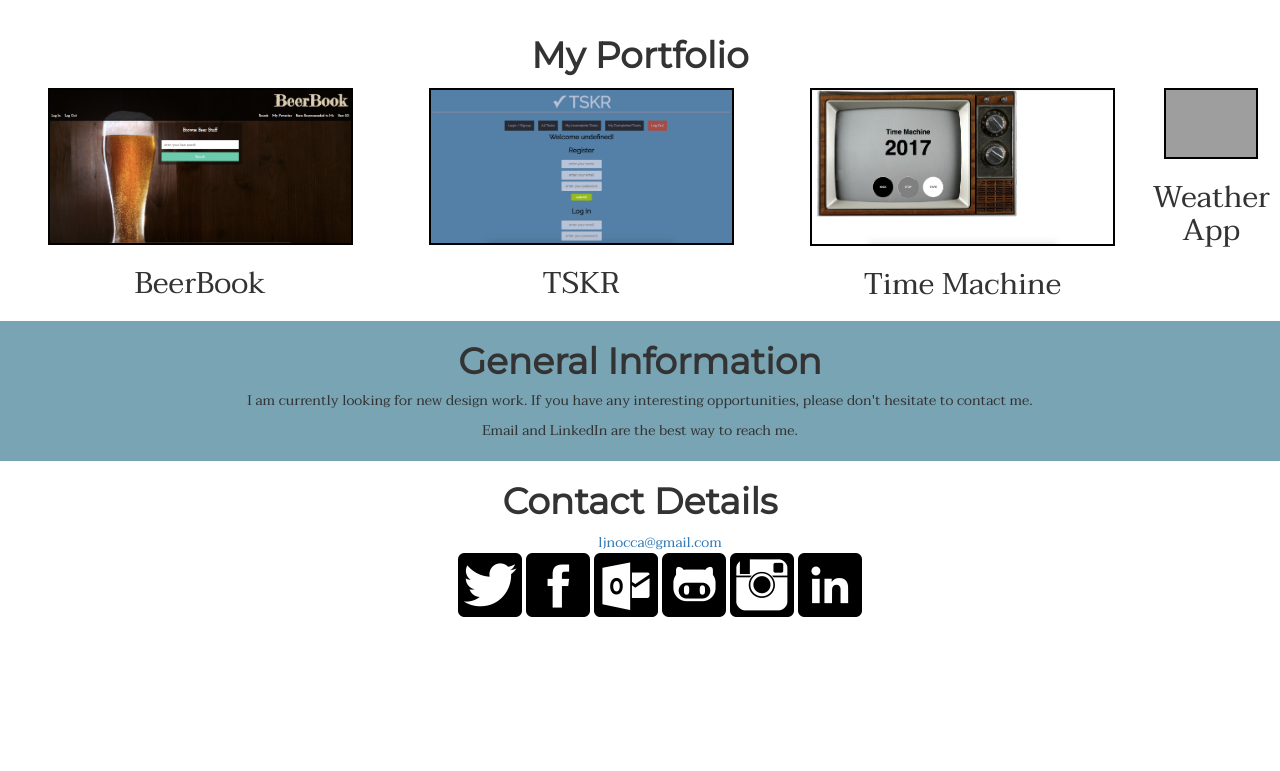
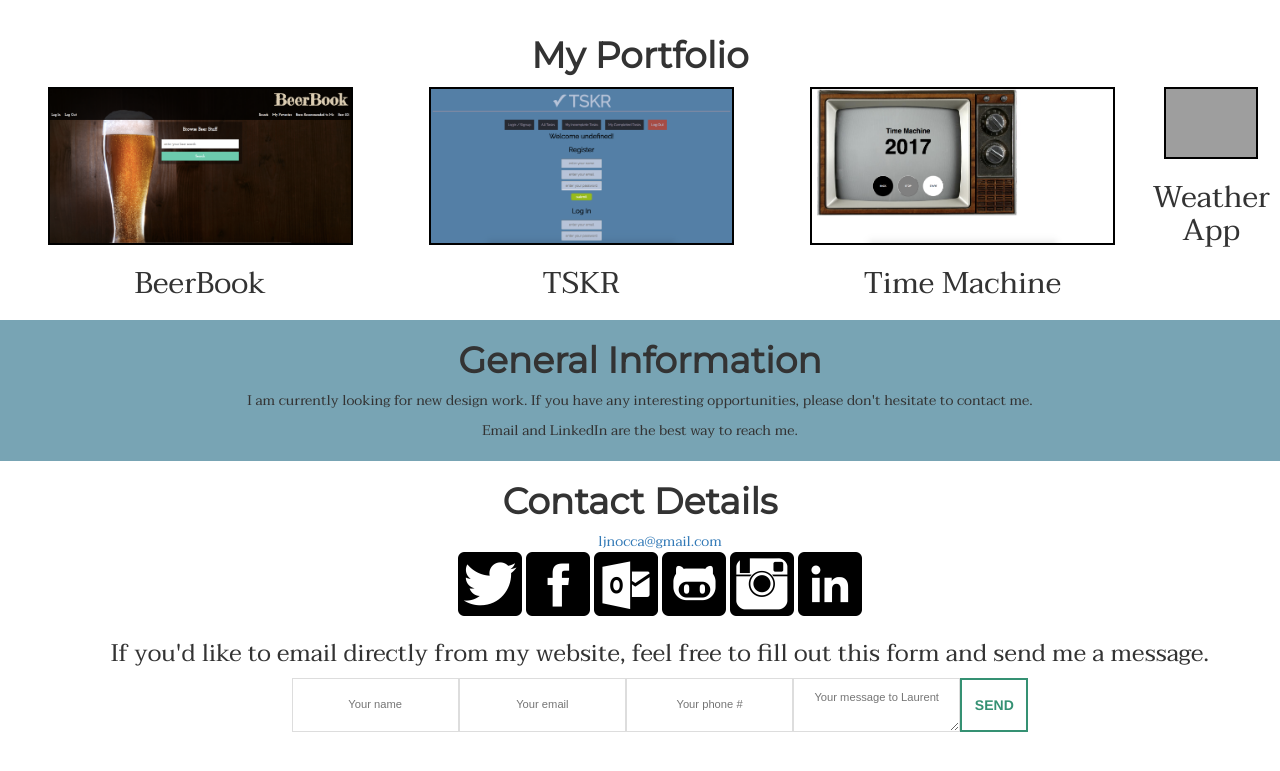
Before and after one commit to ljnocca/portfolioWebsite, a plain HTML site: page index.html in a window 1280 px wide. Shown: the part 1495-2266 px from the top of the page. Drawn offline with nearby package versions, Linux system fonts and the light colour scheme; grey boxes are pictures that could not be loaded.

Commit message:
styling updates

```diff
--- a/index.html
+++ b/index.html
@@ -26,7 +26,7 @@
     </header>
 
     <div id="profilePic">
-        <img src="images/profile.png" id="laurentPic" >
+        <img src="images/profile.jpeg" id="laurentPic" >
     </div>
 
     <section id='about'>
@@ -138,6 +138,15 @@
             <a target="_blank" href="https://www.instagram.com/ljnocca/"><img src="images/instagram.png" alt="Instagram Logo" class="social-icon"></a>
             <a href="https://www.linkedin.com/in/ljnocca/"><img src="images/linkedin.png" alt="LinkedIn Logo" class="social-icon"></a>
         </div>
+
+        <h3>If you'd like to email directly from my website, feel free to fill out this form and send me a message.</h3>
+        <form method="POST" action="http://formspree.io/ljnocca@gmail.com">
+            <input type="name" name="name" placeholder="Your name">
+            <input type="email" name="email" placeholder="Your email">
+            <input type="phone" name="phone" placeholder="Your phone #">
+            <textarea name="message" placeholder="Your message to Laurent"></textarea>
+            <button type="submit">Send</button>
+        </form>
     </section>
 
     <footer>
--- a/styles/style.css
+++ b/styles/style.css
@@ -53,6 +53,10 @@ header {
 	#projects{
 	flex-wrap: wrap;
 	}
+
+    form{
+        display: block !important;
+    }
 }
 
 section{
@@ -137,6 +141,37 @@ li{
 	list-style: none;
 }
 
+form{
+    display: inline-flex;
+}
+
+button{
+    font-size: 1em !important;
+    text-transform: uppercase !important;
+    font-weight: 600 !important;
+    border: 2px solid #359173 !important;
+    color: #359173 !important;
+    background: transparent !important;
+    line-height: 1em !important;
+    padding: 0.6em 0.9em !important;
+    transition: all 0.3s !important;
+}
+
+button:hover{
+    background: green !important;
+    color: white !important;
+}
+
+input, textarea {
+    font-size: 0.8em !important;
+    font-family: 'proxima-nova-soft', sans-serif !important;
+    border: 1px solid #ddd !important;
+    background: #fff !important;
+    padding: 0.9em !important;
+    transition: all 0.3s ease-in-out !important;
+    width: 100% !important;
+}
+
 footer {
     background-image: url(../images/beach.jpg);
     background-attachment: fixed;
```
Also changed, not shown: images/profile.jpeg (added), 1 other file.
